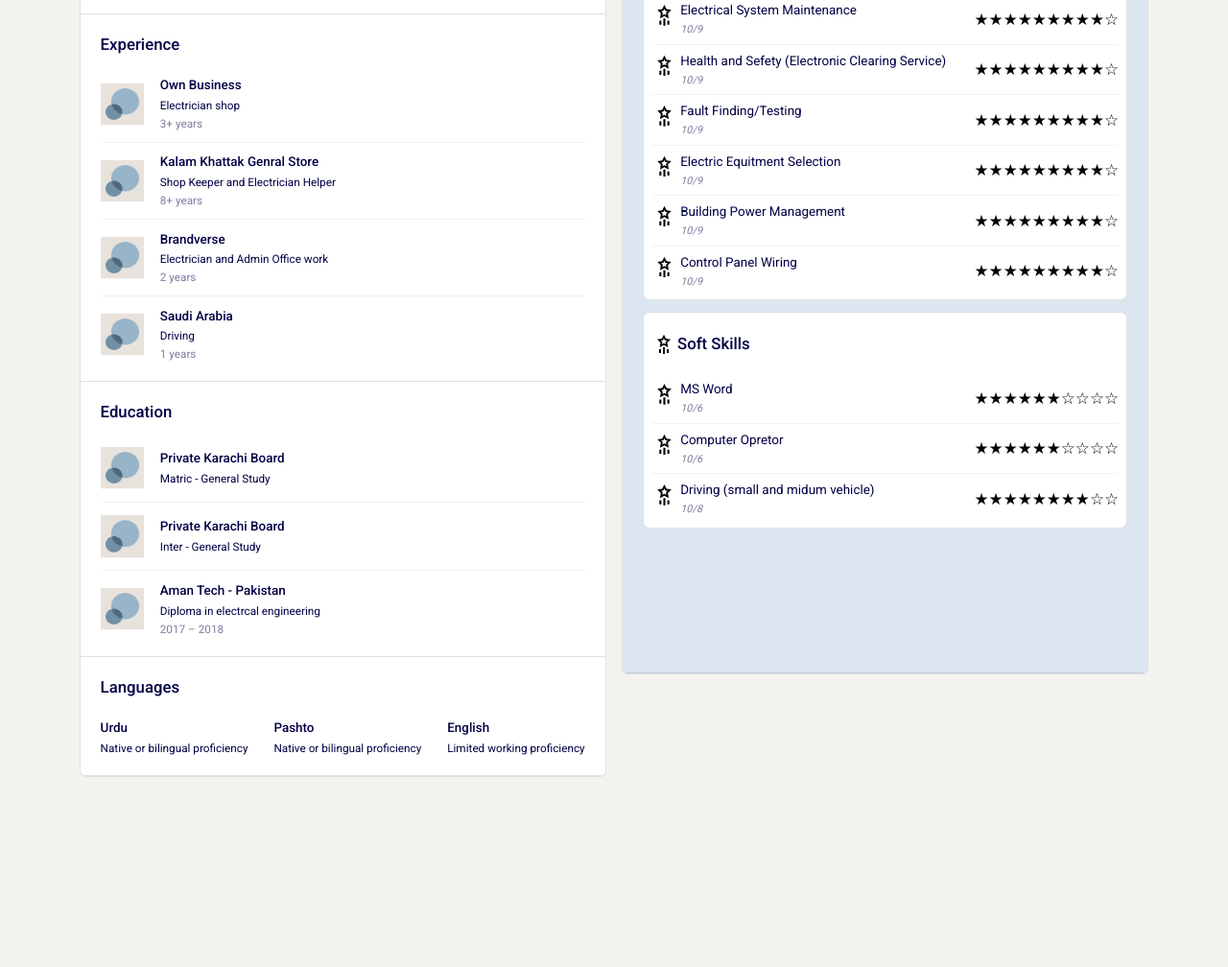
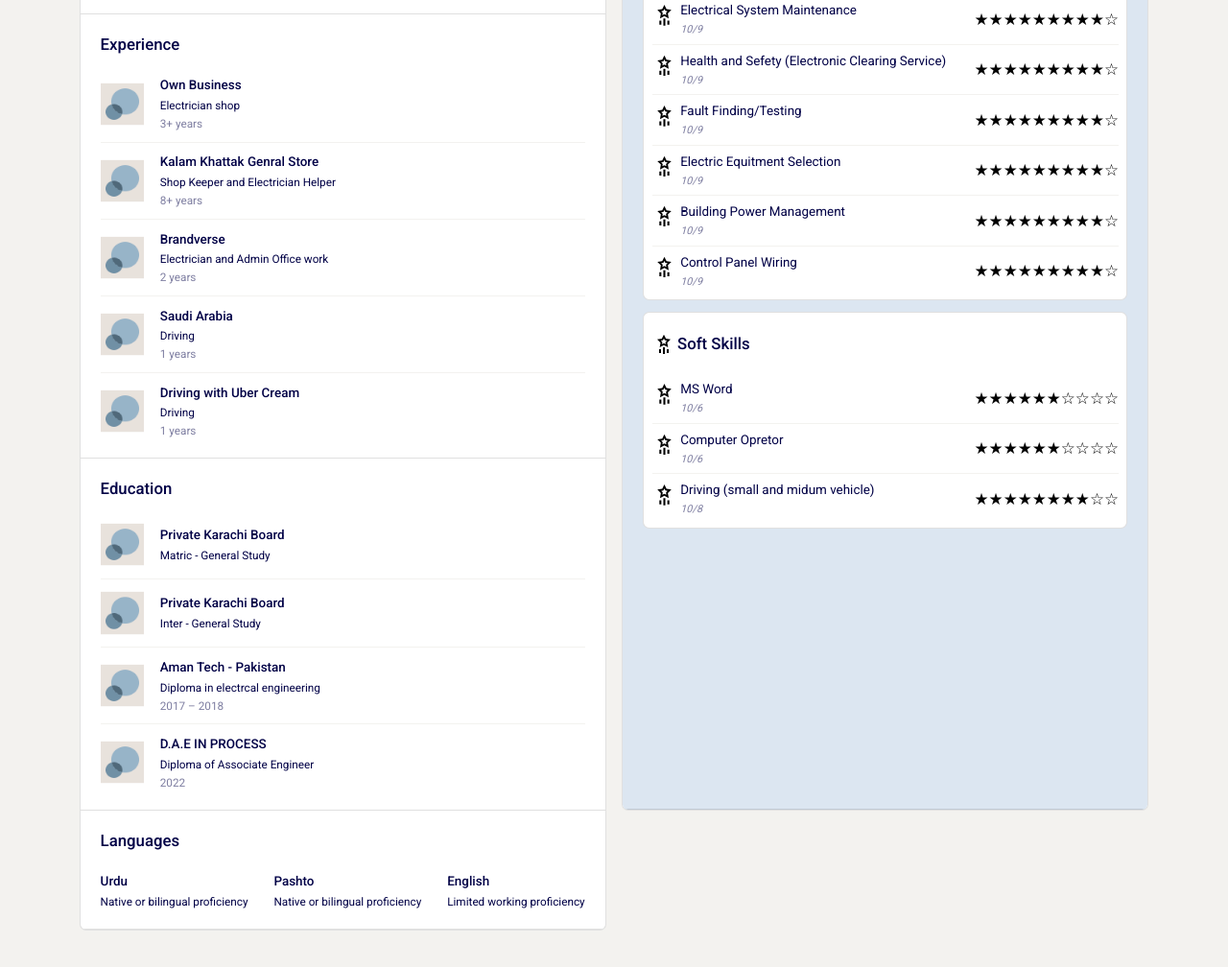
Before and after one commit to Mr-InamUrRahman/atta-cv, a plain HTML site: page index.html in a window 1280 px wide. Shown: the part 662-1670 px from the top of the page at 96% size. Before the commit the page ends 1530 px from the top, so only its background shows below. Drawn offline with Linux system fonts and the light colour scheme.

Commit message:
Atta CV edit

```diff
--- a/index.html
+++ b/index.html
@@ -74,6 +74,14 @@
                                 <small>1 years</small>
                             </h3>
                         </li>
+                        <li>
+                            <i><img src="assets/images/skills/placeholder.png"/></i>
+                            <h3>
+                                Driving with Uber Cream
+                                <span>Driving</span>
+                                <small>1 years</small>
+                            </h3>
+                        </li>
 
                     </ul>
                 </div>
@@ -103,6 +111,14 @@
                                 Aman Tech - Pakistan
                                 <span>Diploma in electrcal engineering</span>
                                 <small>2017 – 2018</small>
+                            </h3>
+                        </li>
+                        <li>
+                            <i><img src="assets/images/skills/placeholder.png"/></i>
+                            <h3>
+                                D.A.E IN PROCESS
+                                <span>Diploma of Associate Engineer</span>
+                                <small>2022</small>
                             </h3>
                         </li>
                     </ul>
```
